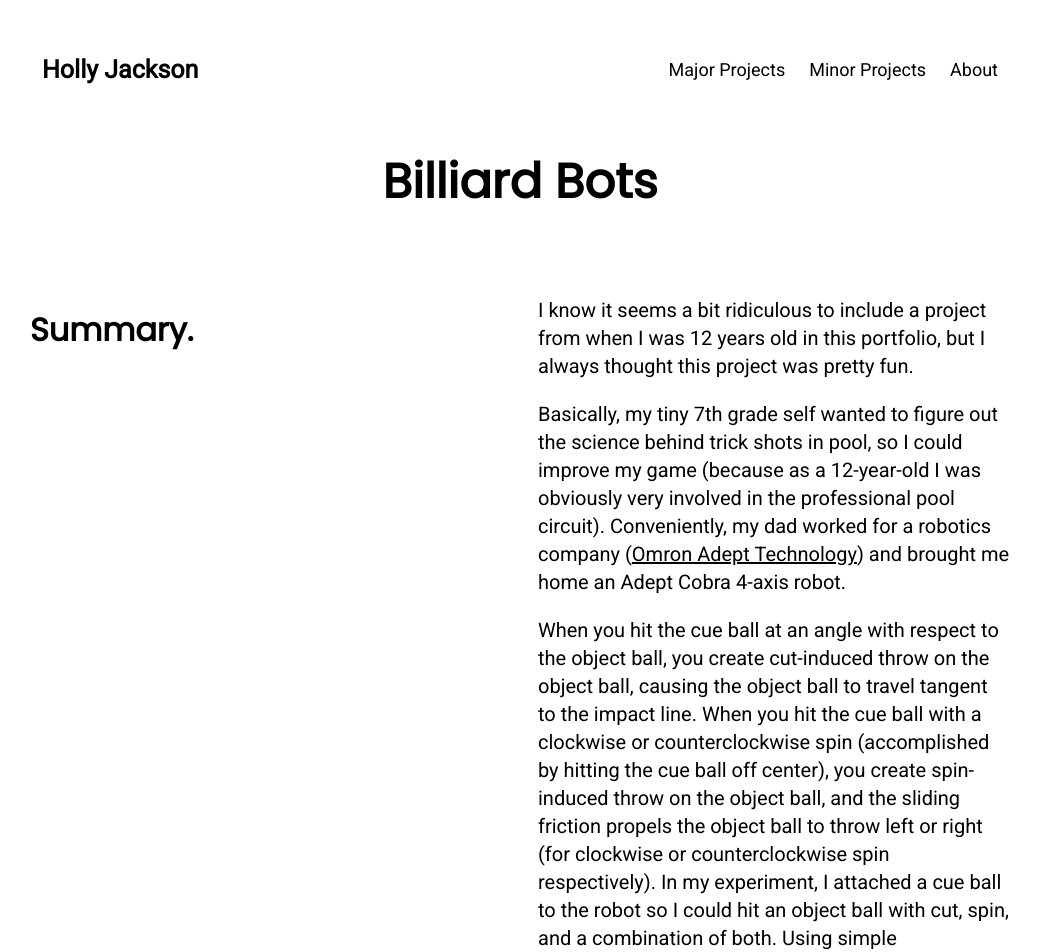
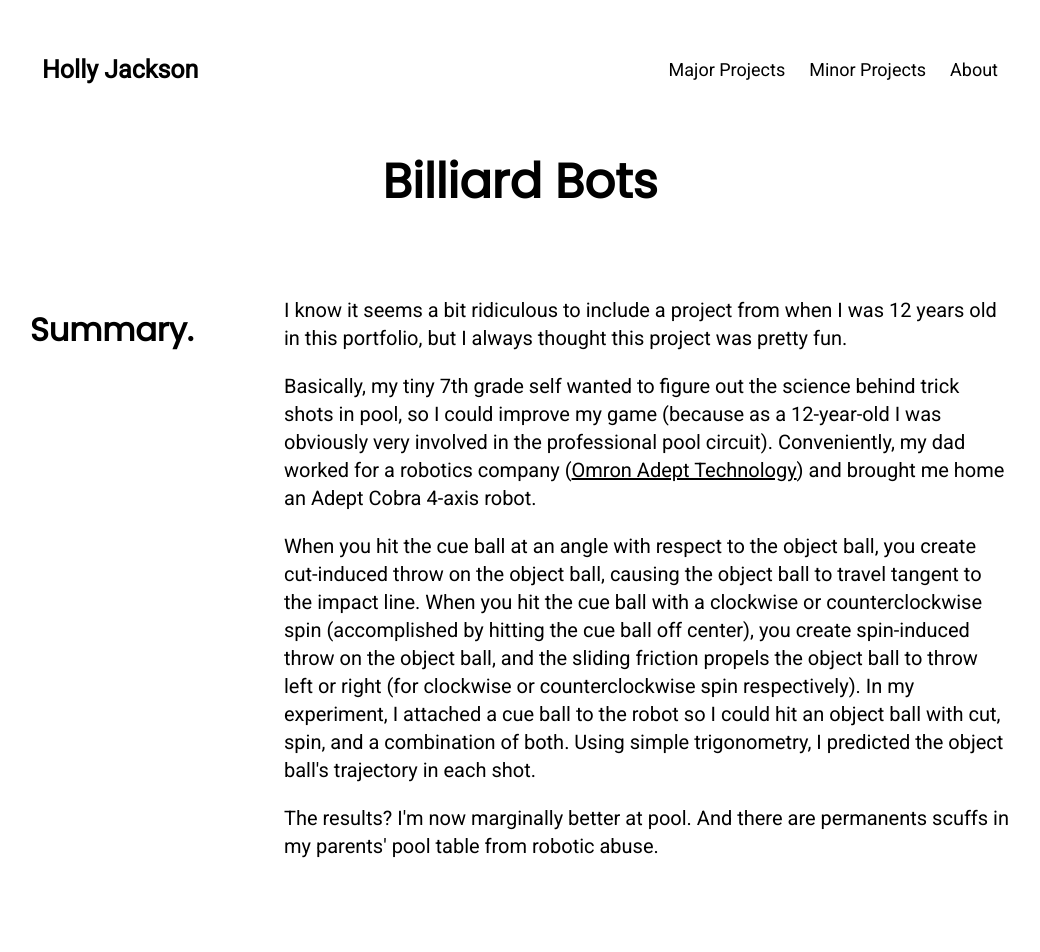
Before and after one commit to hollyjackson/hollyjackson.github.io, a Jekyll site: the page built from minor-projects/billiard-bots/index.html, in a window 1280 px wide. Shown: the top 952 px of the page, without its empty margins (120-1160 px from the left). Built offline with Jekyll 4.4.1, drawn with Linux system fonts in a browser that asks for light colours.

Commit message:
new column format:

```diff
--- a/css/main.css
+++ b/css/main.css
@@ -169,10 +169,30 @@ img {
     padding: 8px;
 }
 
+.row_grid,
+.row_grid > .column_grid_title {
+    padding: 8px;
+}
+
+.row_grid,
+.row_grid > .column_grid_text {
+    padding: 8px;
+}
+
 /* Create two equal columns that floats next to each other */
 .column_grid {
     float: left;
     width: 50%;
+}
+
+.column_grid_title {
+    float: left;
+    width: 25%;
+}
+
+.column_grid_text {
+    float: left;
+    width: 75%;
 }
 
 /* Clear floats after rows */
@@ -191,6 +211,12 @@ img {
 /* Responsive layout - makes the two columns stack on top of each other instead of next to each other */
 @media screen and (max-width: 600px) {
     .column_grid {
+        width: 100%;
+    }
+    .column_grid_title {
+        width: 100%;
+    }
+    .column_grid_text {
         width: 100%;
     }
 }
--- a/minor-projects/billiard-bots/index.html
+++ b/minor-projects/billiard-bots/index.html
@@ -5,12 +5,12 @@ menu: <a href="/">Major Projects</a><a href="/minor-projects">Minor Projects</a>
 ---
 
 <div class="row_grid">
-    <div class="column_grid">
+    <div class="column_grid_title">
         <div class="content">
             <h3 style="text-align:left">Summary.</h3>
         </div>
     </div>
-    <div class="column_grid">
+    <div class="column_grid_text">
         <div class="content">
             <p style="text-align:left">I know it seems a bit ridiculous to include a project from when I was 12 years old in this portfolio, but I always thought this project was pretty fun.</p>
             <p style="text-align:left">Basically, my tiny 7th grade self wanted to figure out the science behind trick shots in pool, so I could improve my game (because as a 12-year-old I was obviously very involved in the professional pool circuit).  Conveniently, my dad worked for a robotics company (<a class="active" href="https://en.wikipedia.org/wiki/Omron_Adept" target="_blank">Omron Adept Technology</a>) and brought me home an Adept Cobra 4-axis robot.</p>
```
